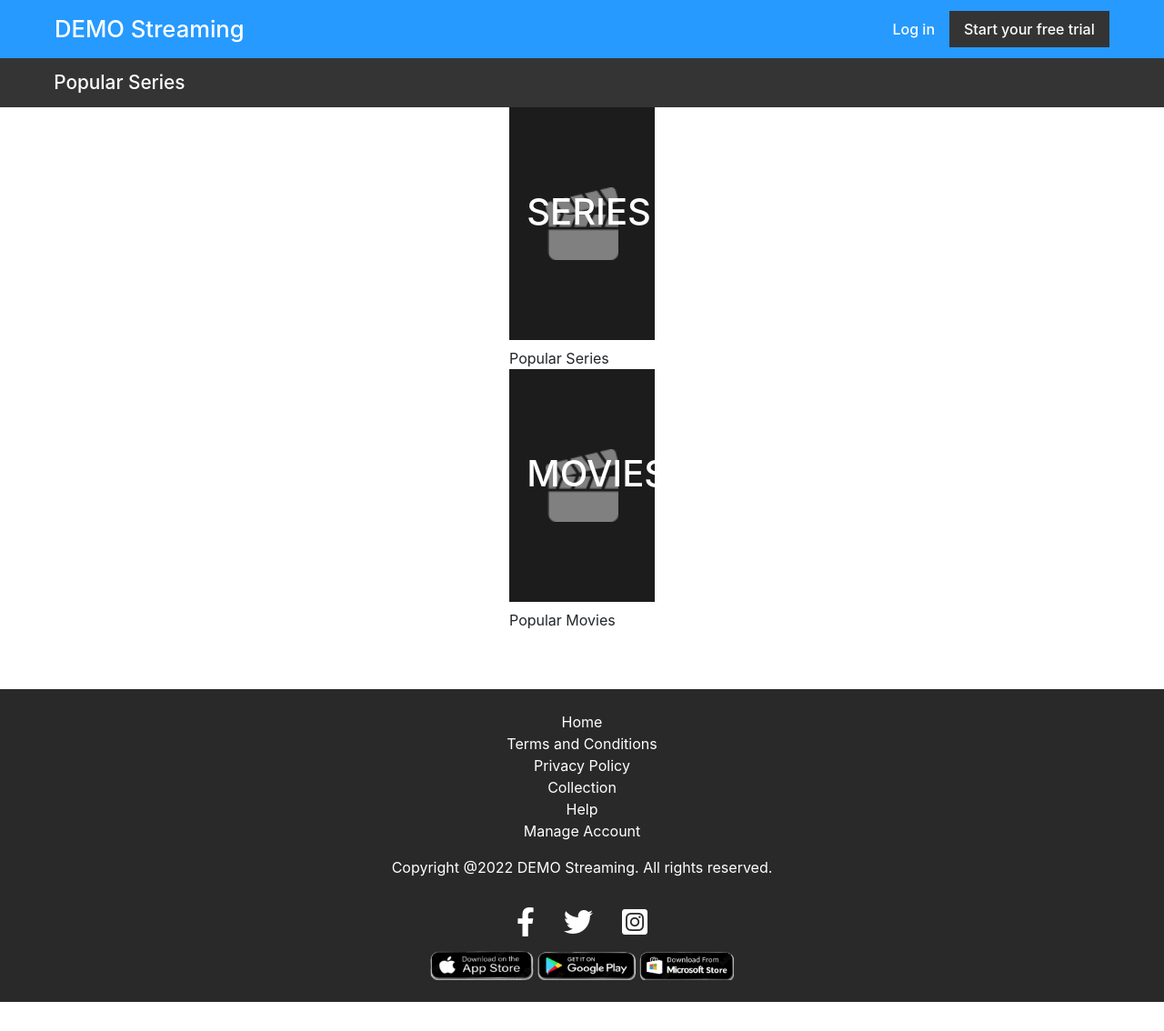
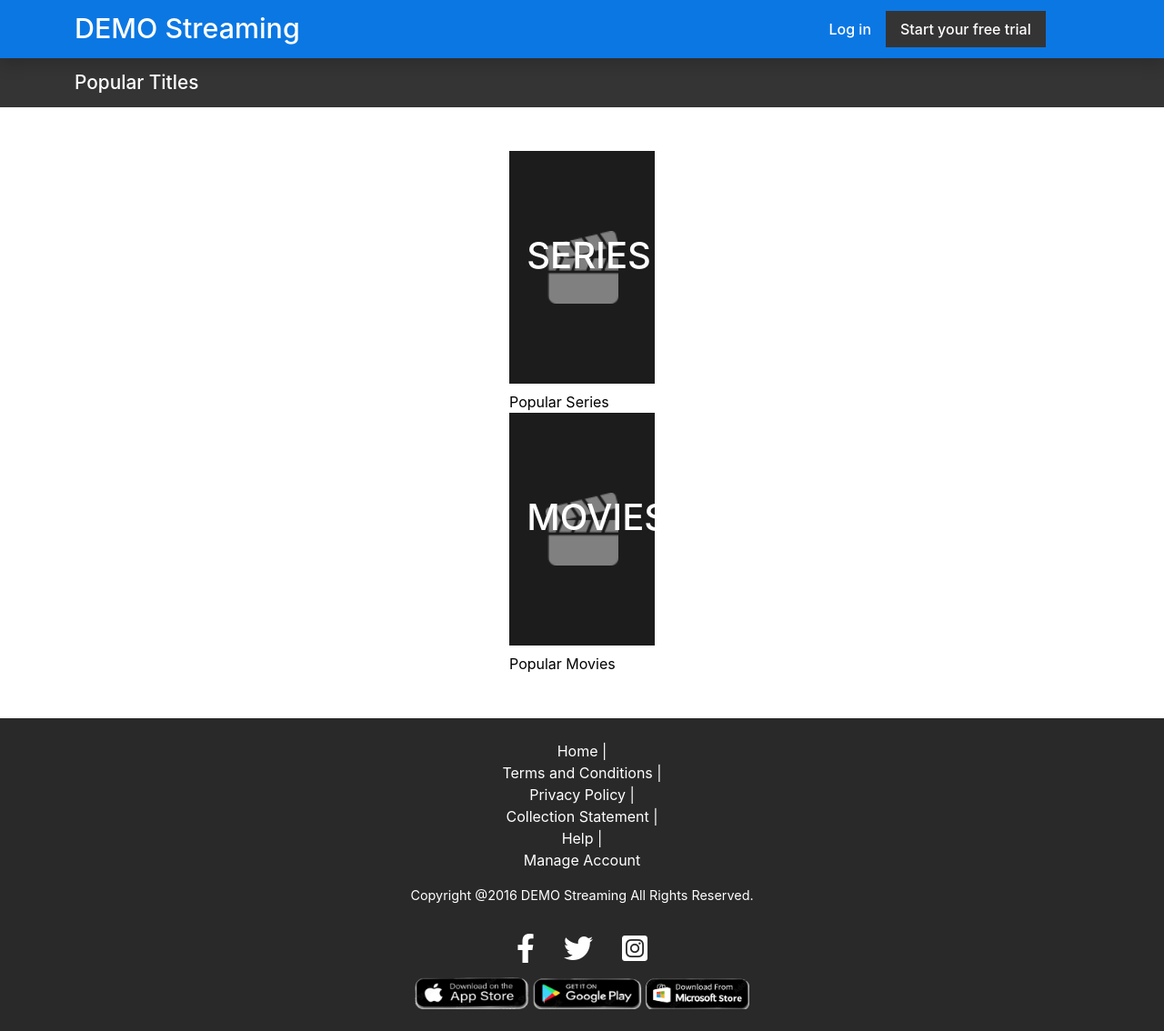
Before and after one commit to Jerrysuper123/Movie-Title-Listing, a React (Create React App) app in the folder movie-titles/: page / in a window 1280 px wide. Shown: the whole page at 91% size. Before the commit the page ends 1102 px from the top, so only its background shows below. Built offline with nearby package versions, Linux system fonts and the light colour scheme.

Commit message:
added modal pop up to series

```diff
--- a/movie-titles/src/App.css
+++ b/movie-titles/src/App.css
@@ -1,3 +1,4 @@
 .bodyContent {
   min-height: 80vh;
+  padding: 2rem;
 }
--- a/movie-titles/src/App.js
+++ b/movie-titles/src/App.js
@@ -31,29 +31,15 @@ function App() {
 
   return (
     <React.Fragment>
+      <Router>
         <NavBar />
-      <main className="bodyContent">
-        <Router>
-          {/* <nav>
-            <ul>
-              <li>
-                <Link to="/">Home</Link>
-              </li>
-              <li>
-                <Link to="/series">series page</Link>
-              </li>
-              <li>
-                <Link to="/movies">movies page</Link>
-              </li>
-            </ul>
-          </nav> */}
         <Routes>
           <Route path="/" element={<HomePage />} />
           <Route path="/series" element={<SeriesPage series={series} />} />
           <Route path="/movies" element={<MoviesPage movies={movies} />} />
         </Routes>
       </Router>
-      </main>
+
       <Footer />
     </React.Fragment>
   );
--- a/movie-titles/src/Components/Footer/Footer.js
+++ b/movie-titles/src/Components/Footer/Footer.js
@@ -7,16 +7,16 @@ export default function Footer() {
     <footer className="page-footer font-small blue p-4 text-center">
       <main className="ms-5 me-5">
         <section className="footerHeader d-flex flex-column ">
-          <span>Home</span>
-          <span>Terms and Conditions</span>
-          <span>Privacy Policy</span>
-          <span>Collection</span>
-          <span>Help</span>
+          <span>Home | </span>
+          <span>Terms and Conditions | </span>
+          <span>Privacy Policy | </span>
+          <span>Collection Statement | </span>
+          <span>Help | </span>
           <span>Manage Account</span>
         </section>
 
-        <section className="mt-3">
-          <p>Copyright @2022 DEMO Streaming. All rights reserved. </p>
+        <section className="mt-3 copyRight">
+          <p>Copyright @2016 DEMO Streaming All Rights Reserved. </p>
         </section>
 
         <section className="text-white">
--- a/movie-titles/src/Components/Footer/style.css
+++ b/movie-titles/src/Components/Footer/style.css
@@ -15,5 +15,9 @@
 }
 
 .appStoreImg {
-    height: 2rem;
+    height: 2.2rem;
 }
+
+.copyRight {
+    font-size: 0.9rem;
+}
--- a/movie-titles/src/Components/GenreCard/style.css
+++ b/movie-titles/src/Components/GenreCard/style.css
@@ -1,6 +1,10 @@
 .genreCard {
     width: 10rem;
     position: relative;
+}
+
+.genreCard > p {
+    color: black !important;
 }
 
 .genreCard:hover {
--- a/movie-titles/src/Components/Modal/Modal.js
+++ b/movie-titles/src/Components/Modal/Modal.js
@@ -4,12 +4,11 @@ import axios from "axios";
 import { useEffect } from "react";
 
 export default function Modal(props) {
-  //http://numbersapi.com/1969/year
   const [yearFacts, setYearFacts] = useState("");
 
   const getReleaseYearFacts = async (releaseYear) => {
+    //API Format: http://numbersapi.com/1969/year
     let response = await axios.get(`http://numbersapi.com/${releaseYear}/year`);
-    // console.log(response.data);
     setYearFacts(response.data);
   };
 
--- a/movie-titles/src/Components/Navbar/NavBar.js
+++ b/movie-titles/src/Components/Navbar/NavBar.js
@@ -1,14 +1,15 @@
 import React from "react";
 import "./style.css";
+import { Router, Link } from "react-router-dom";
 
 export default function NavBar() {
   return (
     <React.Fragment>
-      <nav className="navbar navbar-expand-lg navbar-light bg-light">
-        <div className="container-fluid navbarBgColor">
-          <a className="navbar-brand ms-5" href="#">
-            DEMO Streaming
-          </a>
+      <nav className="navbar navbar-expand-lg navbar-light bg-light shadow">
+        <div className="container navbarBgColor">
+          <div className="navbar-brand">
+            <Link to="/">DEMO Streaming</Link>
+          </div>
           <button
             className="navbar-toggler"
             type="button"
@@ -37,9 +38,6 @@ export default function NavBar() {
           </div>
         </div>
       </nav>
-      <section className="navIntro">
-        <span className="ms-5">Popular Series</span>
-      </section>
     </React.Fragment>
   );
 }
--- a/movie-titles/src/Components/Navbar/style.css
+++ b/movie-titles/src/Components/Navbar/style.css
@@ -3,21 +3,22 @@
 }
 
 .navbar {
-    background-color: rgb(38, 154, 255) !important;
+    background-color: #0b77e3 !important;
     height: 4rem;
 }
 
 .navbar-collapse {
-    background-color: rgb(38, 154, 255) !important;
+    background-color: #0b77e3 !important;
     width: 100%;
+    z-index: 3;
 }
 
 .navbar-toggler {
     border: none !important;
 }
 
-.navbar-brand {
-    font-size: 1.6rem;
+.navbar-brand > a {
+    font-size: 1.9rem;
     font-weight: 500;
     color: white !important;
 }
@@ -41,3 +42,7 @@
     padding: 0.7rem;
     background-color: rgb(52, 52, 52);
 }
+
+a {
+    text-decoration: none;
+}
--- a/movie-titles/src/HomePage/HomePage.js
+++ b/movie-titles/src/HomePage/HomePage.js
@@ -1,12 +1,24 @@
 import React from "react";
 import GenreCard from "../Components/GenreCard/GenreCard";
+import { Link } from "react-router-dom";
 
 export default function HomePage() {
   return (
     <React.Fragment>
-      <section className="d-flex flex-column align-items-center">
-        <GenreCard title="SERIES" bodyText="Popular Series" />
-        <GenreCard title="MOVIES" bodyText="Popular Movies" />
+      <section className="navIntro">
+        <div className="container">
+          <span>Popular Titles</span>
+        </div>
+      </section>
+
+      <section className="d-flex flex-column align-items-center p-5">
+        <Link to="/series">
+          <GenreCard title="SERIES" bodyText="Popular Series" />
+        </Link>
+
+        <Link to="/movies">
+          <GenreCard title="MOVIES" bodyText="Popular Movies" />
+        </Link>
       </section>
     </React.Fragment>
   );
--- a/movie-titles/src/MoviesPage/MoviesPage.js
+++ b/movie-titles/src/MoviesPage/MoviesPage.js
@@ -4,25 +4,21 @@ import Modal from "../Components/Modal/Modal";
 
 export default function MoviesPage(props) {
   const [movieDetails, setMovieDetails] = useState({});
-  // const [showModal, setShowModal] = useState("none");
   const modalBtnElement = useRef(null);
 
   const setMovie = (m) => {
     setMovieDetails(m);
     modalBtnElement.current.click();
-    // show modal visible
-    // setShowModal("block");
   };
 
   return (
     <React.Fragment>
-      {/* {movieDetails.title ? (
-        <Modal
-          movieDetails={movieDetails}
-          showModal={showModal}
-          setShowModal={setShowModal}
-        />
-      ) : null} */}
+      <section className="navIntro">
+        <div className="container">
+          <span>Popular Movies</span>
+        </div>
+      </section>
+
       <button
         type="button"
         className="btn btn-primary"
@@ -31,11 +27,12 @@ export default function MoviesPage(props) {
         ref={modalBtnElement}
         style={{ display: "none" }}
       >
-        Launch demo modal
+        Launch movie details
       </button>
+
       <Modal movieDetails={movieDetails} />
 
-      <section className="d-flex flex-column align-items-center">
+      <section className="d-flex flex-column align-items-center p-5">
         {props.movies.map((m, index) => {
           return (
             <section key={index} onClick={() => setMovie(m)}>
--- a/movie-titles/src/SeriesPage/SeriesPage.js
+++ b/movie-titles/src/SeriesPage/SeriesPage.js
@@ -1,17 +1,48 @@
-import React from "react";
+import React, { useState, useRef } from "react";
 import ShowCard from "../Components/showCard/showCard";
+import Modal from "../Components/Modal/Modal";
 
 export default function SeriesPage(props) {
+  const [seriesDetails, setSeriesDetails] = useState({});
+  const modalBtnElement = useRef(null);
+
+  const setSeries = (m) => {
+    setSeriesDetails(m);
+    modalBtnElement.current.click();
+  };
+
   return (
     <React.Fragment>
-      <section className="d-flex flex-column align-items-center">
+      <section className="navIntro">
+        <div className="container">
+          <span>Popular Series</span>
+        </div>
+      </section>
+
+      <button
+        type="button"
+        className="btn btn-primary"
+        data-bs-toggle="modal"
+        data-bs-target="#exampleModal"
+        ref={modalBtnElement}
+        style={{ display: "none" }}
+      >
+        Launch series details
+      </button>
+
+      <Modal movieDetails={seriesDetails} />
+
+      <section className="d-flex flex-column align-items-center p-5">
         {props.series.map((m, index) => {
           return (
-            <ShowCard
+            <section
               key={index}
-              imgUrl={m.images["Poster Art"].url}
-              title={m.title}
-            />
+              onClick={() => {
+                setSeries(m);
+              }}
+            >
+              <ShowCard imgUrl={m.images["Poster Art"].url} title={m.title} />
+            </section>
           );
         })}
       </section>
```
Lines whose indentation alone changed are shown as unchanged.
